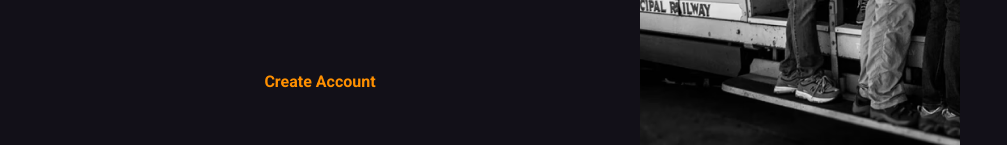
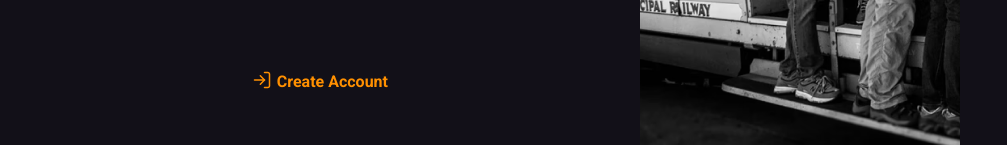
Before and after one commit to TemBusApp/frontend, a React (Create React App) app: page / in a window 1280 px wide. Shown: the part 652-797 px from the top of the page, without its empty margins (0-1007 px from the left). Built offline with nearby package versions, Linux system fonts and the light colour scheme.

Commit message:
Stylize footer links

```diff
--- a/src/pages/login/index.js
+++ b/src/pages/login/index.js
@@ -3,6 +3,9 @@ import styled from 'styled-components';
 
 import logo from '../../assets/logo.png';
 import loginPhoto from '../../assets/login-photo.png';
+import iconEmail from '../../assets/icon-email.svg';
+import iconPassword from '../../assets/icon-password.svg';
+import iconSingup from '../../assets/icon-singup.svg';
 
 import Button from '../../components/UI/Button';
 
@@ -30,13 +33,21 @@ export default function Login() {
           <a className="forgot-link" href="#forgout">I forgot my password</a>
         </LoginForm>
         <Footer>
-          <a href="#create">Create Account</a>
+          <a href="#create">
+            <img
+              src={iconSingup}
+              alt="SingUp Icon"
+              className="icon-singup"
+              data-role="none"
+              data-aria-hidden="true" />
+            Create Account
+          </a>
         </Footer>
       </LoginPanel>
 
       <PhotoPanel />
     </Container>
-  )
+  );
 }
 
 export const Container = styled.div`
@@ -150,6 +161,16 @@ export const Footer = styled.footer`
     text-align: center;
     font-weight: 700;
     text-decoration: none;
+
+    display: flex;
+    justify-content: center;
+    align-items: center;
+
+    .icon-singup {
+      top: -1px;
+      position: relative;
+      margin-right: .3rem;
+    }
   }
 `;
 
```
